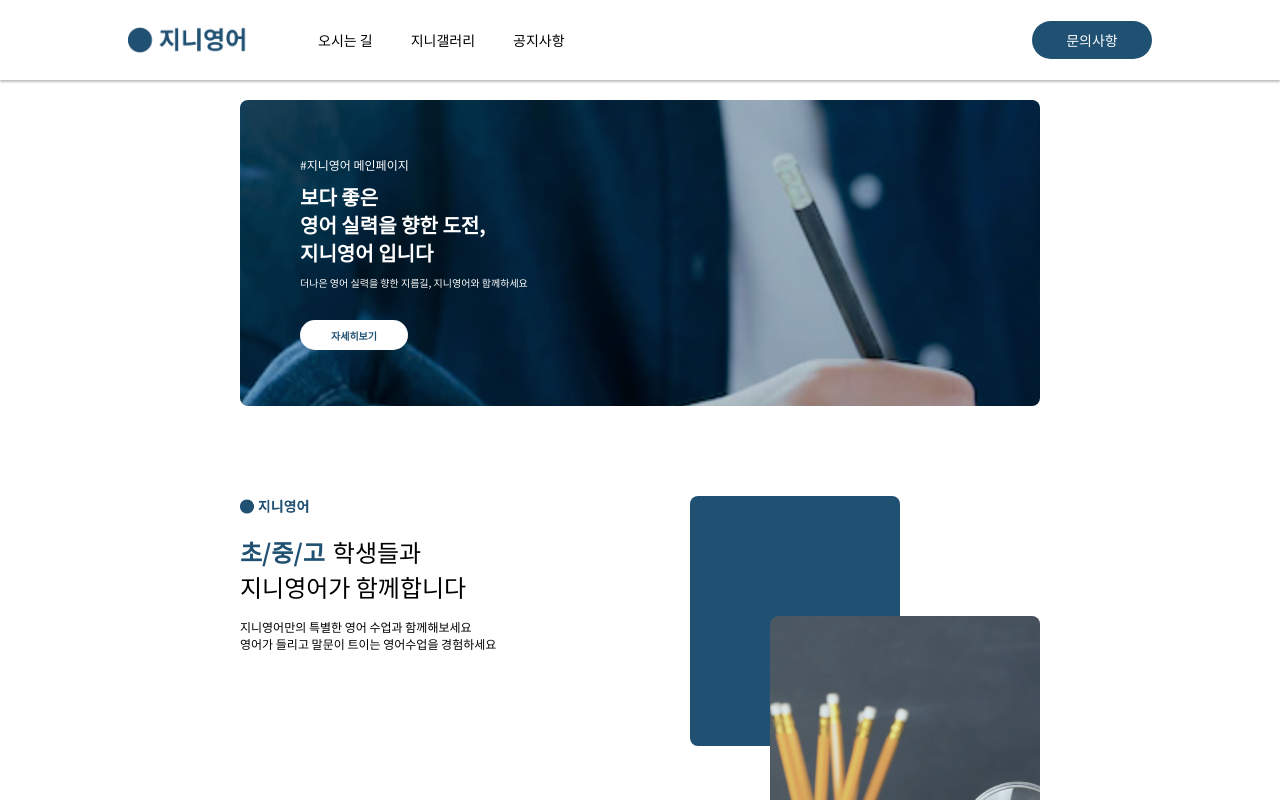
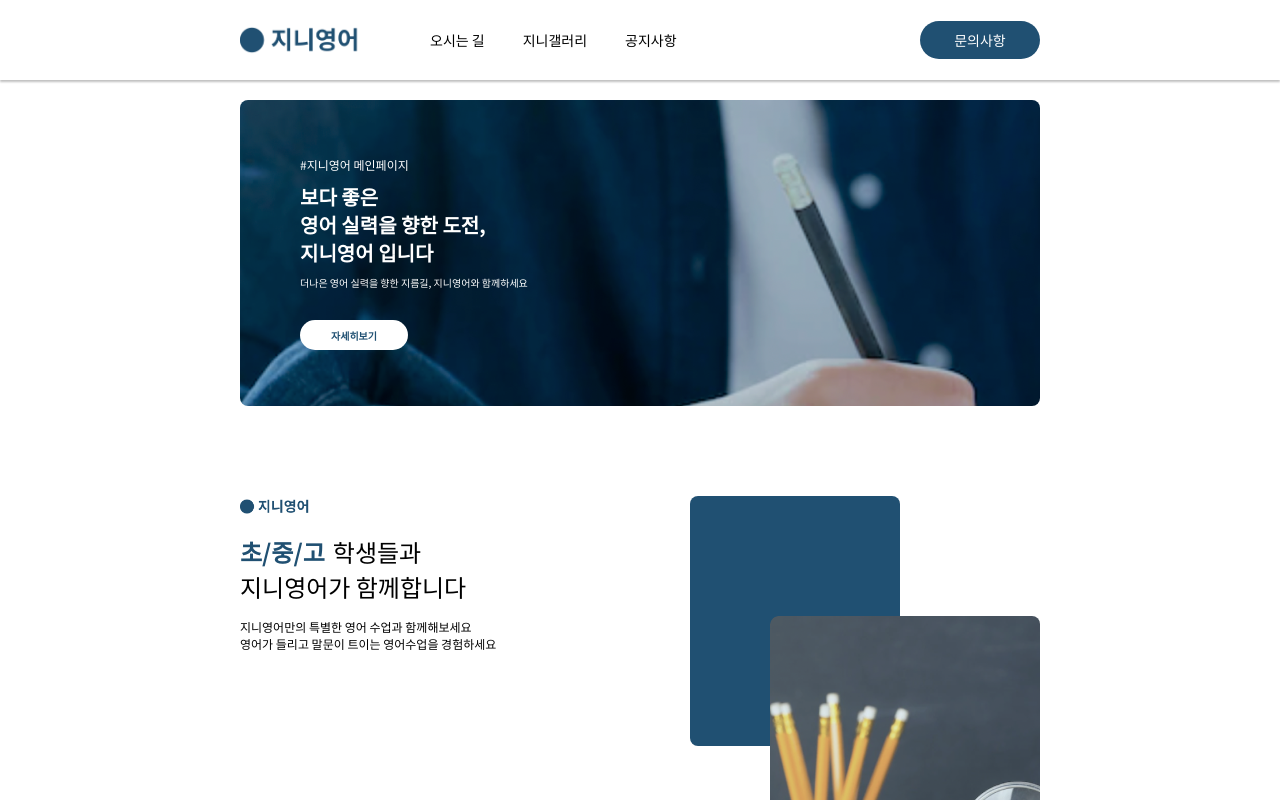
Before and after one commit to Team-Sticker/GenieEng-FrontEnd, a Next.js app: page / in a window 1280 px wide. Shown: the top 800 px of the page. Built offline with nearby package versions, Linux system fonts and the light colour scheme.

Commit message:
[REFAC] header

```diff
--- a/components/common/header.tsx
+++ b/components/common/header.tsx
@@ -29,7 +29,7 @@ const Container = styled.div`
 `;
 
 const Wrapper = styled.div`
-  width: 80%;
+  width: 800px;
   display: flex;
   align-items: center;
   justify-content: space-between;
```
